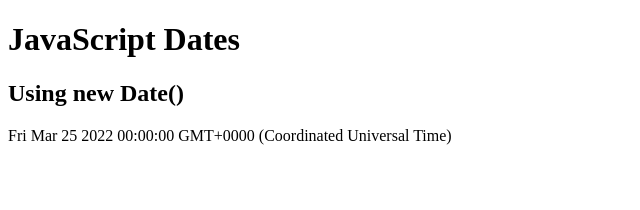
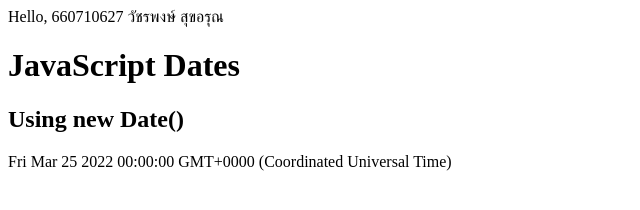
Before and after one commit to 660710627/517101_627, a plain HTML site: page index.html in a window 1280 px wide. Shown: the whole page, without its empty margins (0-640 px from the left). Drawn offline with Linux system fonts and the light colour scheme.

Commit message:
add ID and name
เพิ่มบรรทัดแสดงรหัสนักศึกษาและชื่อจริง-นามสกุล

```diff
--- a/index.html
+++ b/index.html
@@ -1,7 +1,7 @@
 <!DOCTYPE html>
 <html>
 <body>
-
+Hello, 660710627 วัชรพงษ์ สุขอรุณ
 <h1>JavaScript Dates</h1>
 <h2>Using new Date()</h2>
 
```
